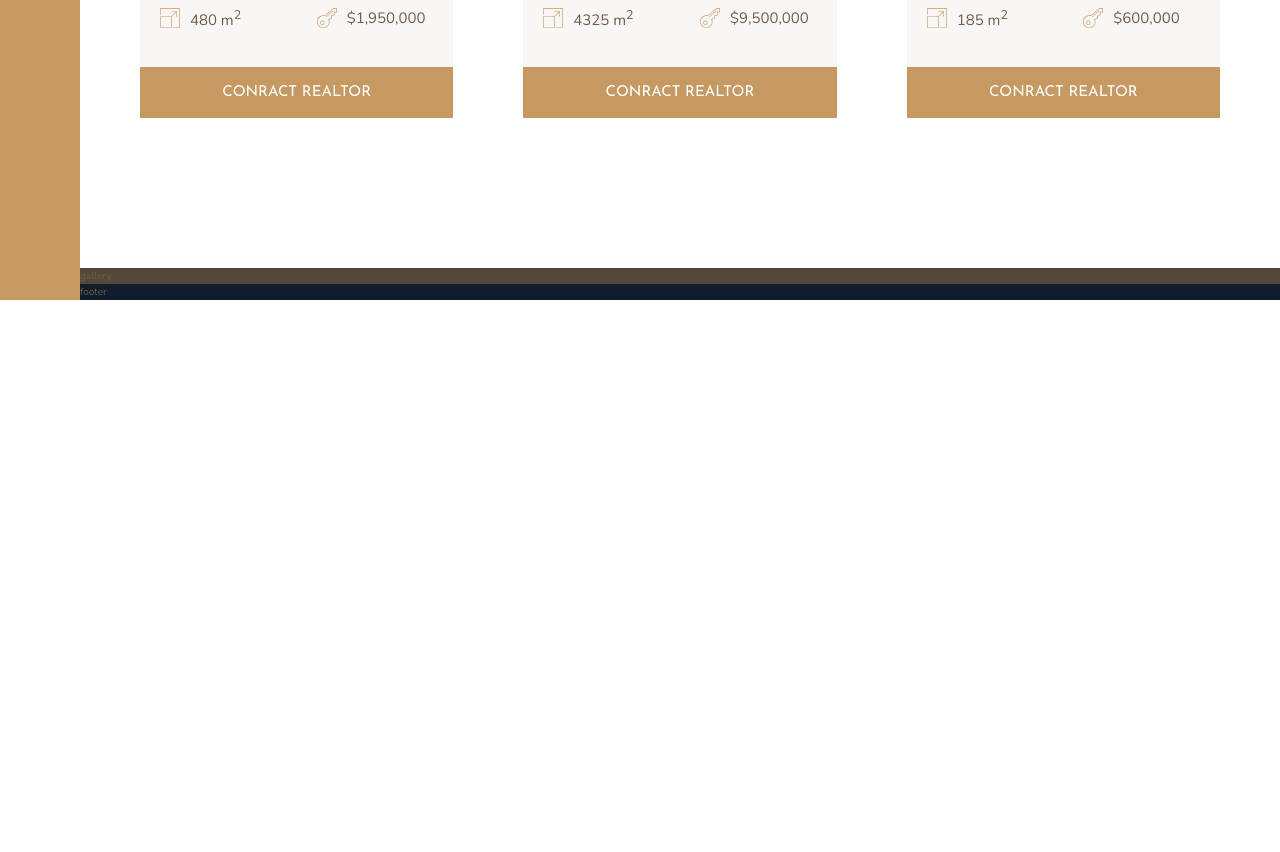
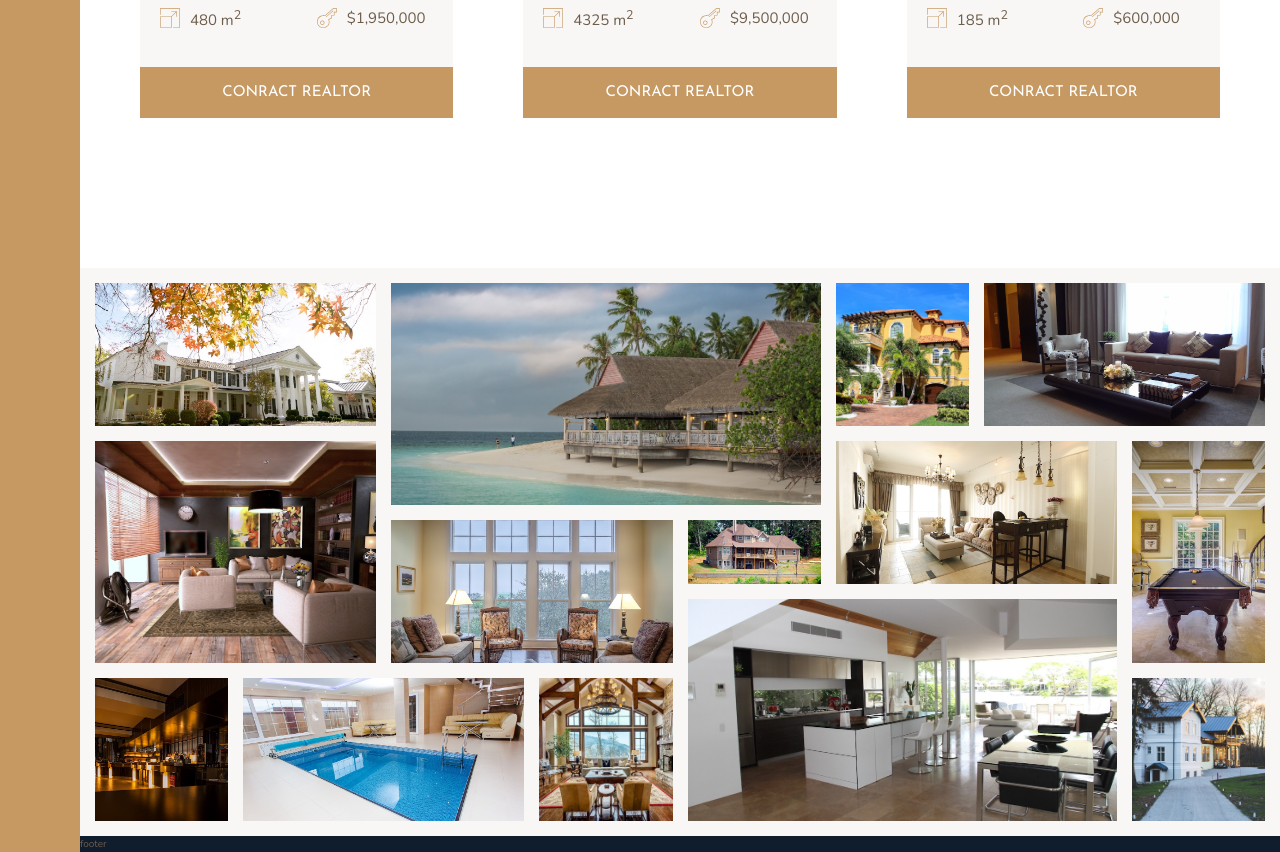
Before and after one commit to zeinamagdy/Nexter, a website: page index.html in a window 1280 px wide. Shown: the part 2818-3670 px from the top of the page. Before the commit the page ends 3118 px from the top, so only its background shows below. Drawn offline with nearby package versions, Linux system fonts and the light colour scheme.

Commit message:
Img gallery with grid

```diff
--- a/index.html
+++ b/index.html
@@ -304,7 +304,51 @@
         </div>
 
     </section>
-    <section class="gallery">gallery</section>
+    <section class="gallery">
+        <figure class="gallery__item gallery__item--1">
+            <img src="img/gal-1.jpeg" alt="gallery img 1" class="gallery__img">
+        </figure>
+        <figure class="gallery__item gallery__item--2">
+            <img src="img/gal-2.jpeg" alt="gallery img 2" class="gallery__img">
+        </figure>
+        <figure class="gallery__item gallery__item--3">
+            <img src="img/gal-3.jpeg" alt="gallery img 3" class="gallery__img">
+        </figure>
+        <figure class="gallery__item gallery__item--4">
+            <img src="img/gal-4.jpeg" alt="gallery img 4" class="gallery__img">
+        </figure>
+        <figure class="gallery__item gallery__item--5">
+            <img src="img/gal-5.jpeg" alt="gallery img 5" class="gallery__img">
+        </figure>
+        <figure class="gallery__item gallery__item--6">
+            <img src="img/gal-6.jpeg" alt="gallery img 6" class="gallery__img">
+        </figure>
+        <figure class="gallery__item gallery__item--7">
+            <img src="img/gal-7.jpeg" alt="gallery img 7" class="gallery__img">
+        </figure>
+        <figure class="gallery__item gallery__item--8">
+            <img src="img/gal-8.jpeg" alt="gallery img 8" class="gallery__img">
+        </figure>
+        <figure class="gallery__item gallery__item--9">
+            <img src="img/gal-9.jpeg" alt="gallery img 9" class="gallery__img">
+        </figure>
+        <figure class="gallery__item gallery__item--10">
+            <img src="img/gal-10.jpeg" alt="gallery img 10" class="gallery__img">
+        </figure>
+        <figure class="gallery__item gallery__item--11">
+            <img src="img/gal-11.jpeg" alt="gallery img 11" class="gallery__img">
+        </figure>
+        <figure class="gallery__item gallery__item--12">
+            <img src="img/gal-12.jpeg" alt="gallery img 12" class="gallery__img">
+        </figure>
+
+        <figure class="gallery__item gallery__item--13">
+            <img src="img/gal-13.jpeg" alt="gallery img 13" class="gallery__img">
+        </figure>
+        <figure class="gallery__item gallery__item--14">
+            <img src="img/gal-14.jpeg" alt="gallery img 14" class="gallery__img">
+        </figure>
+    </section>
     <footer class="footer">footer</footer>
 </body>
 
--- a/sass/_gallery.scss
+++ b/sass/_gallery.scss
@@ -1,4 +1,74 @@
 .gallery {
-    background-color: $color-grey-dark-1;
+    background-color: $color-grey-light-1;
     grid-column: full-start/full-end;
+    display: grid;
+    grid-template-columns: repeat(8, 1fr);
+    grid-template-rows: repeat(7, 5vw);
+    grid-gap: 1.5rem;
+    padding: 1.5rem;
+    &__item {
+        &--1 {
+            grid-row: 1 / span 2;
+            grid-column: 1 / span 2;
+        }
+        &--2 {
+            grid-row: 3 / span 3;
+            grid-column: 1 / span 2;
+        }
+        &--3 {
+            grid-row: 6 / span 2;
+            grid-column: 1 / span 1;
+        }
+        &--4 {
+            grid-row: 1 / span 3;
+            grid-column: 3 / span 3;
+        }
+        &--5 {
+            grid-row: 4/ span 2;
+            grid-column: 3 / span 2;
+        }
+        &--6 {
+            grid-row: 6/ span 2;
+            grid-column: 2 / span 2;
+        }
+        &--7 {
+            grid-row: 4/ span 1;
+            grid-column: 5 / span 1;
+        }
+        &--8 {
+            grid-row: 6/ span 2;
+            grid-column: 4/ span 1;
+        }
+        &--9 {
+            grid-row: 5/ span 3;
+            grid-column: 5/ span 3;
+        }
+        &--10 {
+            grid-row: 1/ span 2;
+            grid-column: 6/ span 1;
+        }
+        &--11 {
+            grid-row: 3/ span 2;
+            grid-column: 6/ span 2;
+        }
+        &--12 {
+            grid-row: 1/ span 2;
+            grid-column: 7/ span 2;
+        }
+        &--13 {
+            grid-row: 3/ span 3;
+            grid-column: 8/ span 1;
+        }
+        &--14 {
+            grid-row: 6/ span 2;
+            grid-column: 8/ span 1;
+        }
+    }
+
+    &__img {
+        width: 100%;
+        height: 100%;
+        object-fit: cover;
+        display: block;
+    }
 }
```
Also changed, not shown: css/style.css.
